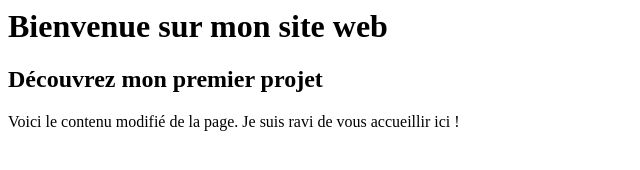
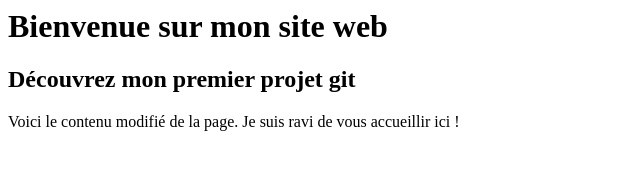
Before and after one commit to KhoulaYousra/A-1, a plain HTML site: page index.html in a window 1280 px wide. Shown: the full height of the page, 0-640 px from the left. Drawn offline with Linux system fonts and the light colour scheme.

Commit message:
Update index.html

```diff
--- a/index.html
+++ b/index.html
@@ -5,7 +5,7 @@
 </head>
 <body>
     <h1>Bienvenue sur mon site web</h1>
-    <h2>Découvrez mon premier projet</h2>
+    <h2>Découvrez mon premier projet git</h2>
     <p>Voici le contenu modifié de la page. Je suis ravi de vous accueillir ici !</p>
 </body>
 </html>
```
